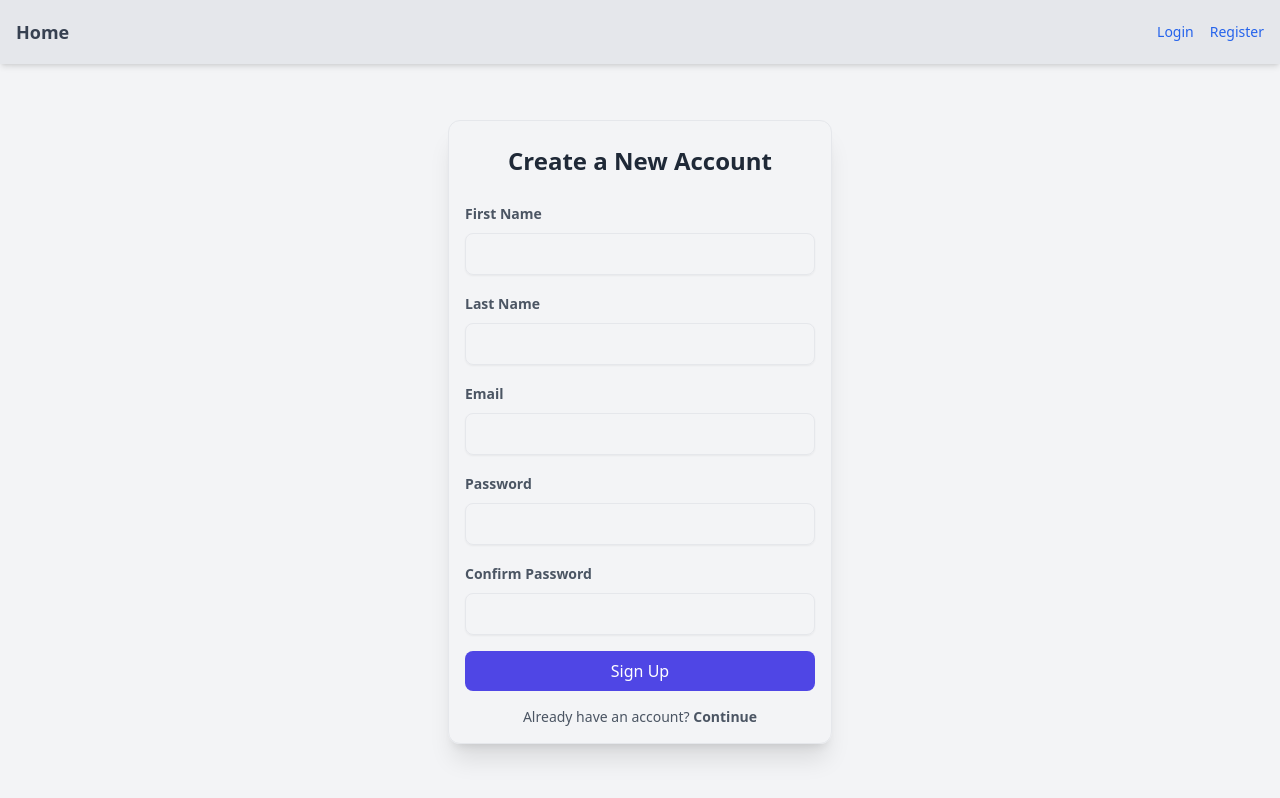
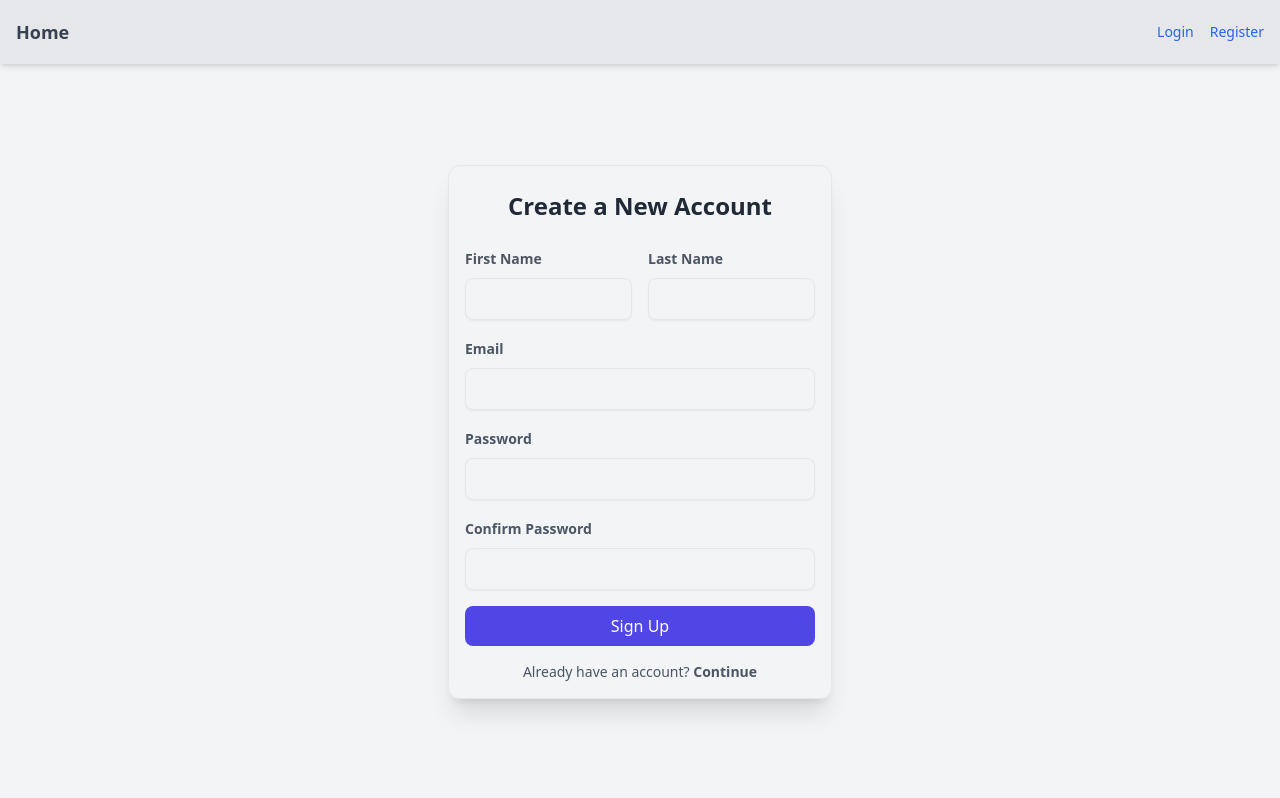
Before and after one commit to arnie12a/Free-Throw-Tracker-App, a React (Create React App) app in the folder ftapp/: page /register in a window 1280 px wide. Built offline with nearby package versions, Linux system fonts and the light colour scheme; no server answers.

Commit message:
making alot more changes to the app

```diff
--- a/ftapp/src/App.js
+++ b/ftapp/src/App.js
@@ -9,12 +9,13 @@ import FTSummary from "./components/FTSummary";
 
 import { AuthProvider } from "./components/contexts/authContext";
 import { useRoutes } from "react-router-dom";
+import LandingPage from "./components/LandingPage";
 
 function App() {
   const routesArray = [
     {
       path: "*",
-      element: <Login />,
+      element: <LandingPage />,
     },
     {
       path: "/login",
--- /dev/null
+++ b/ftapp/src/components/LandingPage/index.jsx
@@ -0,0 +1,13 @@
+import React from 'react'
+
+export default function LandingPage() {
+  return (
+    <div>
+      <img
+                src="https://www.carlswebgraphics.com/basketball-graphics/free-throw-animation-2018.gif"
+                alt="man shooting a free throw"
+                width="400"
+            />
+    </div>
+  )
+}
--- a/ftapp/src/components/auth/register/register.jsx
+++ b/ftapp/src/components/auth/register/register.jsx
@@ -30,7 +30,8 @@ export default function Register() {
             await setDoc(doc(db, 'users', user.uid), {
                 firstName: firstName,
                 lastName: lastName,
-                email: email
+                email: email,
+                uid: user.uid
             });
             navigate('/FTSummary')
 
@@ -49,74 +50,67 @@ export default function Register() {
                         </div>
 
                     </div>
-                    <form
-                        onSubmit={onSubmit}
-                        className="space-y-4"
-                    >
-                        <div>
-                            <label className="text-sm text-gray-600 font-bold">
-                                First Name
-                            </label>
+                    <form onSubmit={onSubmit} className="space-y-4">
+                        <div className="flex space-x-4">
+                            <div className="w-1/2">
+                            <label className="text-sm text-gray-600 font-bold">First Name</label>
                             <input
                                 type="text"
                                 autoComplete='first name'
                                 required
-                                value={firstName} onChange={(e) => { setFirstName(e.target.value) }}
+                                value={firstName}
+                                onChange={(e) => setFirstName(e.target.value)}
+                                className="w-full mt-2 px-3 py-2 text-gray-500 bg-transparent outline-none border focus:indigo-600 shadow-sm rounded-lg transition duration-300"
+                            />
+                            </div>
+                            <div className="w-1/2">
+                            <label className="text-sm text-gray-600 font-bold">Last Name</label>
+                            <input
+                                type="text"
+                                autoComplete='last name'
+                                required
+                                value={lastName}
+                                onChange={(e) => setLastName(e.target.value)}
+                                className="w-full mt-2 px-3 py-2 text-gray-500 bg-transparent outline-none border focus:indigo-600 shadow-sm rounded-lg transition duration-300"
+                            />
+                            </div>
+                        </div>
+                        <div>
+                            <label className="text-sm text-gray-600 font-bold">Email</label>
+                            <input
+                            type="email"
+                            autoComplete='email'
+                            required
+                            value={email}
+                            onChange={(e) => setEmail(e.target.value)}
                             className="w-full mt-2 px-3 py-2 text-gray-500 bg-transparent outline-none border focus:indigo-600 shadow-sm rounded-lg transition duration-300"
                             />
                         </div>
                         <div>
-                            <label className="text-sm text-gray-600 font-bold">
-                                Last Name
-                            </label>
-                            <input
-                                type="text"
-                                autoComplete='last name'
-                                required
-                                value={lastName} onChange={(e) => { setLastName(e.target.value) }}
-                                className="w-full mt-2 px-3 py-2 text-gray-500 bg-transparent outline-none border focus:indigo-600 shadow-sm rounded-lg transition duration-300"
-                            />
-                        </div>
-                        <div>
-                            <label className="text-sm text-gray-600 font-bold">
-                                Email
-                            </label>
-                            <input
-                                type="email"
-                                autoComplete='email'
-                                required
-                                value={email} onChange={(e) => { setEmail(e.target.value) }}
-                                className="w-full mt-2 px-3 py-2 text-gray-500 bg-transparent outline-none border focus:indigo-600 shadow-sm rounded-lg transition duration-300"
-                            />
-                        </div>
-
-                        <div>
-                            <label className="text-sm text-gray-600 font-bold">
-                                Password
-                            </label>
+                            <label className="text-sm text-gray-600 font-bold">Password</label>
                             <input
                             disabled={isRegistering}
                             type="password"
                             autoComplete='new-password'
                             required
-                                value={password} onChange={(e) => { setPassword(e.target.value) }}
+                            value={password}
+                            onChange={(e) => setPassword(e.target.value)}
                             className="w-full mt-2 px-3 py-2 text-gray-500 bg-transparent outline-none border focus:border-indigo-600 shadow-sm rounded-lg transition duration-300"
                             />
                         </div>
-
                         <div>
-                            <label className="text-sm text-gray-600 font-bold">
-                                Confirm Password
-                            </label>
+                            <label className="text-sm text-gray-600 font-bold">Confirm Password</label>
                             <input
                             disabled={isRegistering}
                             type="password"
                             autoComplete='off'
                             required
-                                value={confirmPassword} onChange={(e) => { setconfirmPassword(e.target.value) }}
+                            value={confirmPassword}
+                            onChange={(e) => setconfirmPassword(e.target.value)}
                             className="w-full mt-2 px-3 py-2 text-gray-500 bg-transparent outline-none border focus:border-indigo-600 shadow-sm rounded-lg transition duration-300"
                             />
                         </div>
+
 
                         {errorMessage && (
                             <span className='text-red-600 font-bold'>{errorMessage}</span>
--- a/ftapp/src/components/home/index.jsx
+++ b/ftapp/src/components/home/index.jsx
@@ -1,10 +1,32 @@
-import React from 'react'
+import React, { useEffect, useState } from 'react'
 import { useAuth } from '../contexts/authContext'
-import { Link } from 'react-router-dom'
+import { collection, getDocs, doc, deleteDoc, setDoc, query, where } from 'firebase/firestore';
+import { db } from "../firebase/firebase"
 
 const Home = () => {
     const { currentUser } = useAuth()
-    console.log(currentUser)
+    const [firstName, setFirstName] = useState('');
+    const [lastName, setLastName] = useState('');
+    const [fullName, setFullName] = useState('');
+    useEffect(() => {
+        getUserInfo();
+    }, [])
+
+
+
+    const getUserInfo = async () => {
+        const specificUID = currentUser.uid;
+        const q = query(collection(db, "users"), where("uid", "==", specificUID));
+
+        const querySnapshot = await getDocs(q);
+
+        const userData = querySnapshot.docs.map(doc => ({ id: doc.id, ...doc.data() }));
+        //const querySnapshot = await getDocs(collection(db, "ftsessions"));
+        //const sessions = querySnapshot.docs.map(doc => ({id:doc.id, ...doc.data()}))
+        setFullName(userData[0].firstName + " " + userData[0].lastName);
+        return
+    }
+
     return (
         <>
 
@@ -12,6 +34,14 @@ const Home = () => {
             <div className="text-2xl font-bold pt-14">
                 Welcome {currentUser.displayName ? currentUser.displayName : currentUser.email}!
             </div>
+            { fullName ? (
+            <>
+                <h1>{fullName}</h1>
+            </>
+            ):(
+                <h1>Nada</h1>
+            )
+            }
             <img
                 src="https://www.carlswebgraphics.com/basketball-graphics/free-throw-animation-2018.gif"
                 alt="man shooting a free throw"
```
Lines whose indentation alone changed are shown as unchanged.
